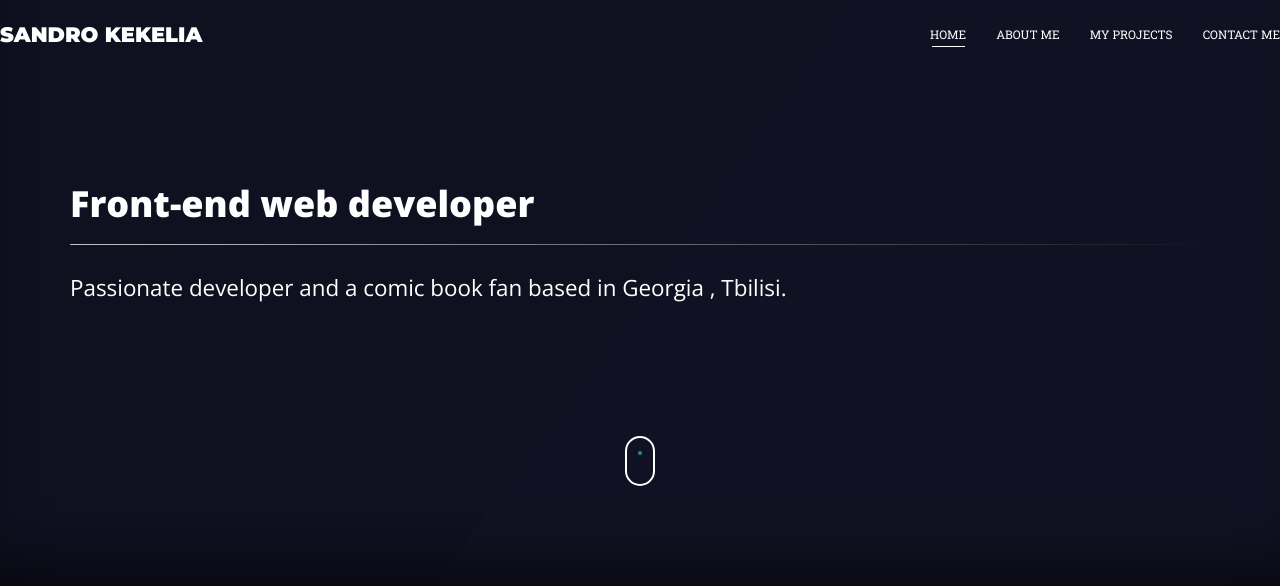
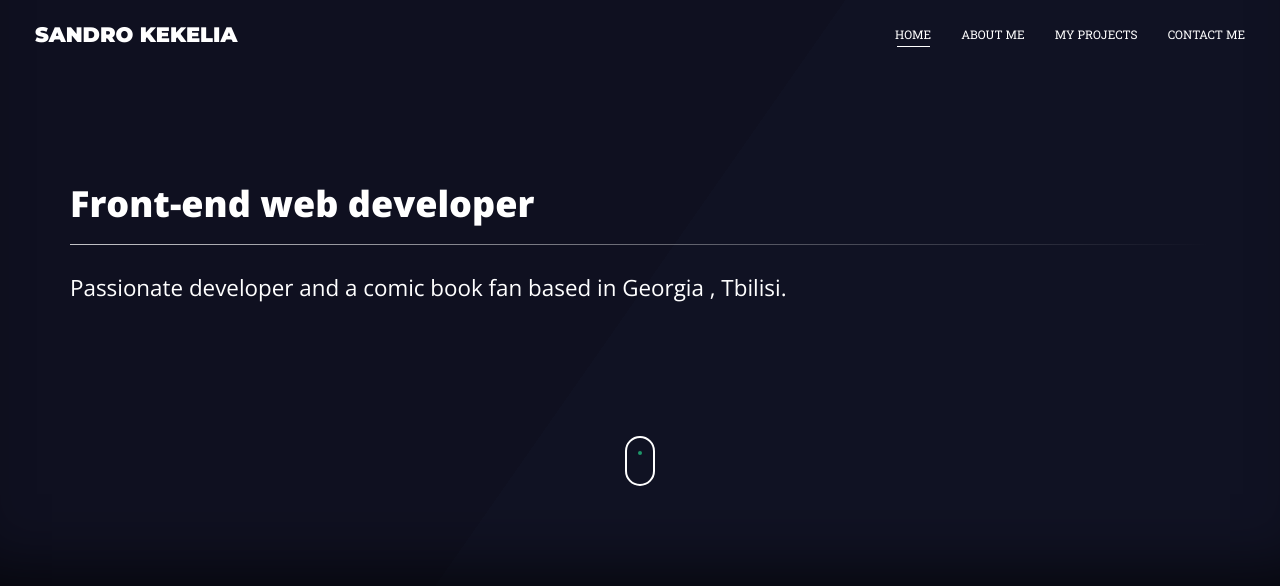
Before and after one commit to Baziiner21/Baziiner21.github.io, a PHP site: page / in a window 1280 px wide. Shown: the top 586 px of the page. Run offline with PHP 8.4, Linux system fonts and the light colour scheme; some libraries are stand-ins or nearby versions.

Commit message:
Change to CSS

```diff
--- a/style.css
+++ b/style.css
@@ -931,6 +931,9 @@
 
     font-weight: 600;
 }
+        .navbar-default .container-fluid{
+    padding: 0;
+}
 }
 
 
@@ -1036,9 +1039,7 @@
     display: inline;
 }
 
-    .navbar-default .container-fluid{
-    padding: 0;
-}
+
 
 }
 
```
